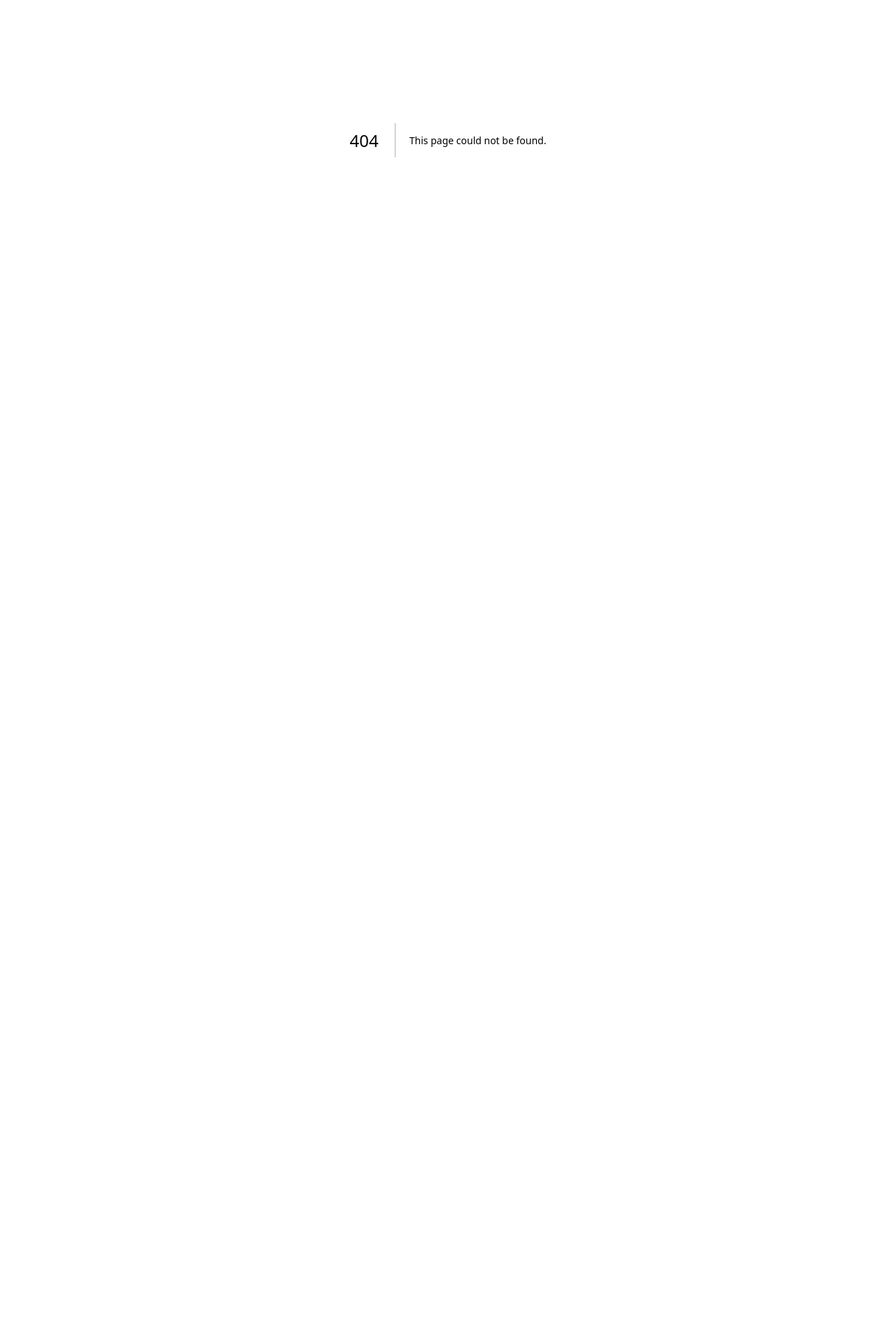
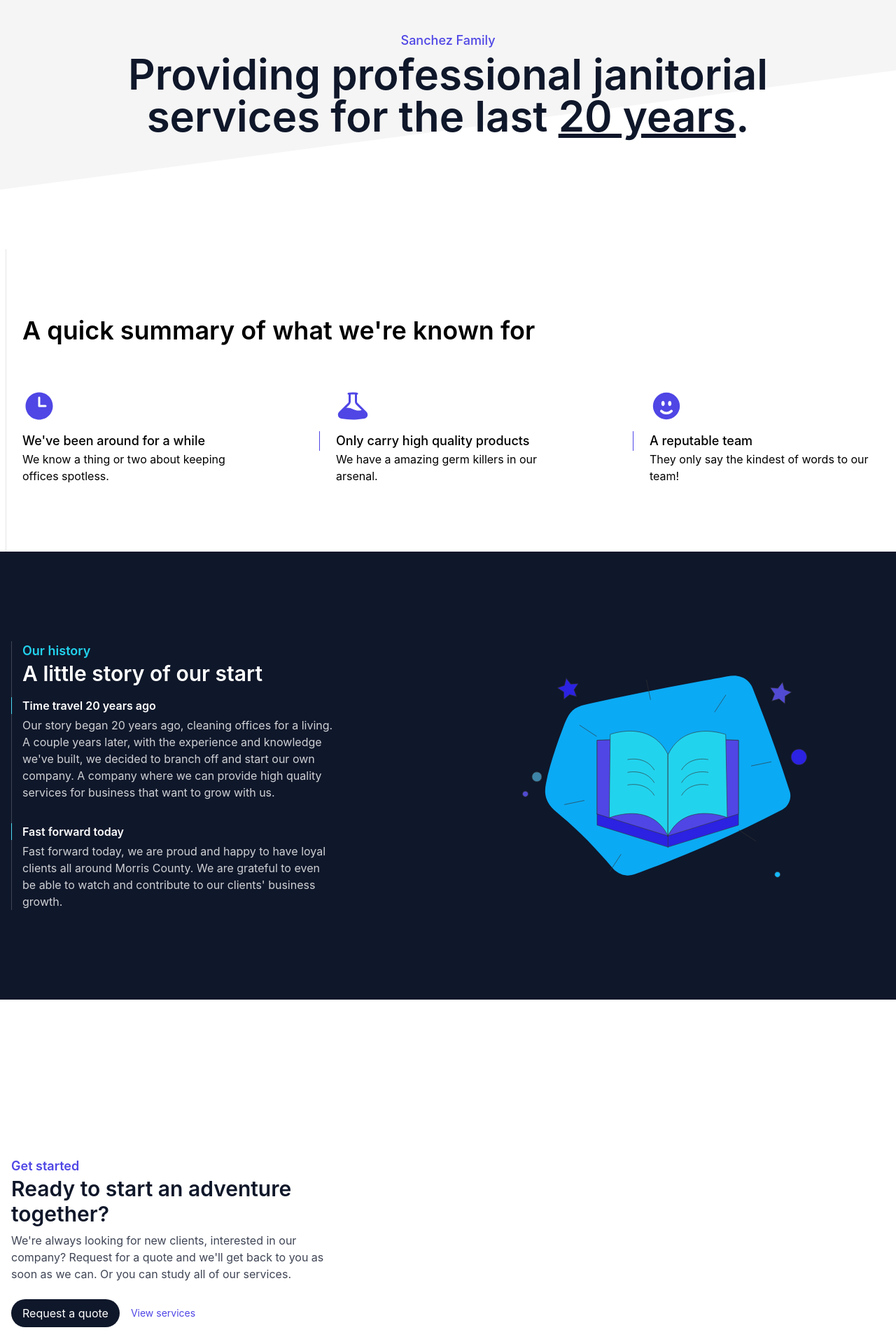
Before and after one commit to eds2002/sanchezfamilycleaning, a Next.js app: page /about-us in a window 1280 px wide. Before the commit this address had no page. Shown: the part 200-2120 px from the top of the page at 70% size. Before the commit the page ends 800 px from the top, so only its background shows below. Built offline with nearby package versions, Linux system fonts and the light colour scheme.

Commit message:
about us page

```diff
--- /dev/null
+++ b/components/Sections/AboutUsHero.tsx
@@ -0,0 +1,17 @@
+import React from 'react'
+
+const AboutUsHero = () => {
+  return (
+    <section className = "relative z-10 py-14 sm:py-24 lg:py-40 bg-neutral-100">
+      <div className = "flex flex-col max-w-5xl px-4 mx-auto text-center">
+        <span className = "block text-lg font-medium text-indigo-600">Sanchez Family</span>
+        <h1 className = "z-10 mt-1 text-5xl font-semibold text-slate-900 md:text-6xl">
+          Providing professional janitorial services for the last <span className = "underline">20 years</span>.
+        </h1>
+      </div>
+      <svg className = "absolute bottom-0 left-0 right-0" xmlns="http://www.w3.org/2000/svg" viewBox="0 0 1440 320"><path fill="#FFFFFF" fill-opacity="1" d="M0,224L1440,32L1440,320L0,320Z"></path></svg>
+    </section>
+  )
+}
+
+export default AboutUsHero
--- /dev/null
+++ b/components/Sections/GetStarted.tsx
@@ -0,0 +1,33 @@
+import React from 'react'
+import Link from 'next/link'
+import { Button } from '..'
+
+const GetStarted:React.FC = () => {
+  return (
+    <section className = "py-24 md:py-56">
+      <div className = "px-4 mx-auto max-w-7xl ">
+        <div className = "max-w-md">
+          <span className = "block text-lg font-semibold text-indigo-600">Get started</span>
+          <h3 className = "max-w-xl text-3xl font-semibold text-slate-900">Ready to start an adventure together?</h3>
+          <p className = "mt-2 text-slate-900/80">
+            We&apos;re always looking for new clients, interested in our company? Request for a quote and we&apos;ll get back to you as soon as we can. Or you can study all of our services.
+          </p>
+          <div className = "flex items-center mt-6 gap-x-4">
+            <Link href = "/request-a-quote">
+              <Button
+              theme = 'primary'
+              >
+                <p>Request a quote</p>
+              </Button>
+            </Link>
+            <Link href = "/services">
+              <p className = "text-sm text-indigo-600">View services</p>
+            </Link>
+          </div>
+        </div>
+      </div>
+    </section>
+  )
+}
+
+export default GetStarted
--- /dev/null
+++ b/components/Sections/OurStory.tsx
@@ -0,0 +1,43 @@
+import Image from 'next/image'
+import React from 'react'
+
+const OurStory:React.FC = () => {
+  return (
+    <section className = "h-full px-4 py-20 text-white md:py-32 bg-slate-900">
+      <div className = "relative flex flex-col gap-10 px-4 mx-auto md:flex-row max-w-7xl">
+        <div className = "md:flex-1">
+          <span className = "block text-lg font-semibold text-cyan-400">Our history</span>
+          <h3 className = "max-w-xl text-3xl font-semibold text-white">A little story of our start</h3>
+          <div className = "">
+            <div className = "mt-4">
+              <h5 className = "relative font-semibold">
+                Time travel 20 years ago
+                <span className = "absolute top-0 block w-px h-full -left-4 bg-cyan-400"></span>
+              </h5>
+              <p className = "max-w-md mt-1 opacity-80">
+                Our story began 20 years ago, cleaning offices for a living. A couple years later, with the experience and knowledge we&apos;ve built, we decided to branch off and start our own company.
+                A company where we can provide high quality services for business that want to grow with us.
+              </p>
+            </div>
+            <div className = "mt-8">
+              <h5 className = "relative font-semibold">
+                Fast forward today
+                <span className = "absolute top-0 block w-px h-full -left-4 bg-cyan-400"></span>
+              </h5>
+              <p className = "max-w-md mt-1 opacity-80">
+                Fast forward today, we are proud and happy to have loyal clients all around Morris County. We are grateful to even be able
+                to watch and contribute to our clients&apos; business growth.
+              </p>
+            </div>
+          </div>
+        </div>
+        <div className = "relative w-full h-[350px] md:flex-1 md:h-auto ">
+          <Image src = "/education.svg" layout='fill' alt = "Image of a book." objectFit='contain'/>
+        </div>
+        <div className = "absolute left-0 w-[0.5px] h-full top-0 bottom-0 bg-white/20"/>
+      </div>
+    </section>
+  )
+}
+
+export default OurStory
--- a/components/Sections/QuoteHero.tsx
+++ b/components/Sections/QuoteHero.tsx
@@ -218,7 +218,7 @@ const Input:React.FC<iInputProps> = (props) =>{
               required
             >
               {name === "companySize" && (
-                <option value="" disabled>Select amount of employees</option>
+                <option value="" disabled selected>Select amount of employees</option>
               )}
               {values?.map((value:string)=>(
                 <>
--- /dev/null
+++ b/components/Sections/Testimonials.tsx
@@ -0,0 +1,48 @@
+import React from 'react'
+import { BeakerIcon, ClockIcon } from '@heroicons/react/24/solid'
+import { FaceSmileIcon } from '@heroicons/react/20/solid'
+
+const testimonials = [
+  {
+    icon:ClockIcon,
+    heading:"We've been around for a while",
+    paragraph:"We know a thing or two about keeping offices spotless."
+  },
+  {
+    icon:BeakerIcon,
+    heading:"Only carry high quality products",
+    paragraph:"We have a amazing germ killers in our arsenal.",
+  },
+  {
+    icon:FaceSmileIcon,
+    heading:"A reputable team",
+    paragraph:"They only say the kindest of words to our team!",
+  }
+]
+
+const Testimonials:React.FC = () => {
+  return (
+    <section className = "relative px-4 py-24 mx-auto max-w-7xl">
+      <div className = "px-4 ">
+        <h3 className = "relative mb-16 text-4xl font-semibold">
+          A quick summary of what we&apos;re known for
+        </h3>
+        <div className = "flex flex-col items-start justify-between w-full gap-10 md:flex-row">
+          {testimonials.map((testimonial)=>(
+            <div className = "flex flex-col items-start justify-start text-left md:max-w-xs" key = {testimonial.heading}>
+              <testimonial.icon className = "w-12 h-12 text-indigo-600"/>
+              <h3 className = "relative w-full mt-3 text-lg font-medium">
+                {testimonial.heading}
+                <span className = "absolute top-0 bottom-0 block w-px bg-indigo-600 -left-6"></span>
+              </h3>
+              <p>{testimonial.paragraph}</p>
+            </div>
+          ))}
+        </div>
+        <div className = "absolute top-0 bottom-0 w-[0.5px] h-full left-2 bg-neutral-200"/>
+      </div>
+    </section>
+  )
+}
+
+export default Testimonials
--- a/components/global/Header.tsx
+++ b/components/global/Header.tsx
@@ -77,7 +77,7 @@ const MobileNav:React.FC<{openMobileNav:boolean,setOpenMobileNav:(openMobileNav:
     }
   ]
   return(
-    <div className = {`fixed inset-0 z-10 p-4 bg-black/25 backdrop-blur-3xl ${openMobileNav ? 'opacity-100 pointer-events-auto' : 'opacity-0 pointer-events-none'} transition duration-500 ease-in-out md:hidden`}>
+    <div className = {`fixed inset-0 z-20 p-4 bg-black/25 backdrop-blur-3xl ${openMobileNav ? 'opacity-100 pointer-events-auto' : 'opacity-0 pointer-events-none'} transition duration-500 ease-in-out md:hidden`}>
       <div className = 'relative w-full h-full overflow-hidden bg-gray-100 shadow-xl rounded-xl'>
         <div className = "flex items-start justify-between p-4">
           <Link href = "/">
--- a/components/index.tsx
+++ b/components/index.tsx
@@ -13,6 +13,10 @@ export {default as ContactUs} from './Sections/ContactUs'
 export {default as PricingHero} from './Sections/PricingHero'
 export {default as CompareServices} from './Sections/CompareServices'
 export {default as QuoteHero} from './Sections/QuoteHero'
+export {default as AboutUsHero} from './Sections/AboutUsHero'
+export {default as Testimonials} from './Sections/Testimonials'
+export {default as OurStory} from './Sections/OurStory'
+export {default as GetStarted} from './Sections/GetStarted'
 
 // Elements Folder
 export {default as Button} from './Elements/Button'
--- /dev/null
+++ b/pages/about-us.tsx
@@ -0,0 +1,24 @@
+import { NextPage } from 'next'
+import Head from 'next/head'
+import React from 'react'
+import { AboutUsHero, Footer, Header, Testimonials, OurStory, GetStarted } from '../components'
+
+const AboutUs:NextPage = () => {
+  return (
+    <>
+      <Head>
+        <title>About us | Sanchez Family Cleaning</title>
+      </Head>
+      <Header/>
+      <main>
+        <AboutUsHero/>
+        <Testimonials/>
+        <OurStory/>
+        <GetStarted/>
+      </main>
+      <Footer/>
+    </>
+  )
+}
+
+export default AboutUs
```
Also changed, not shown: public/education.svg (added).
